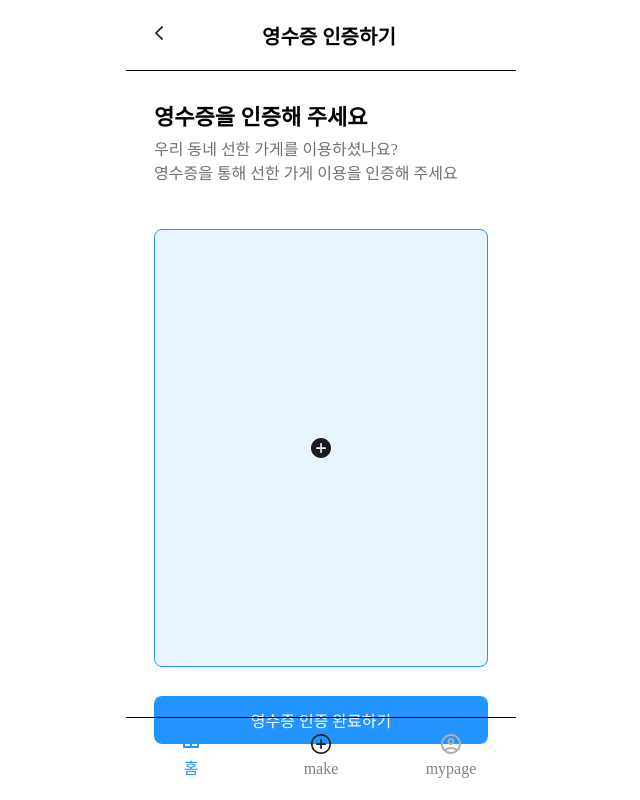
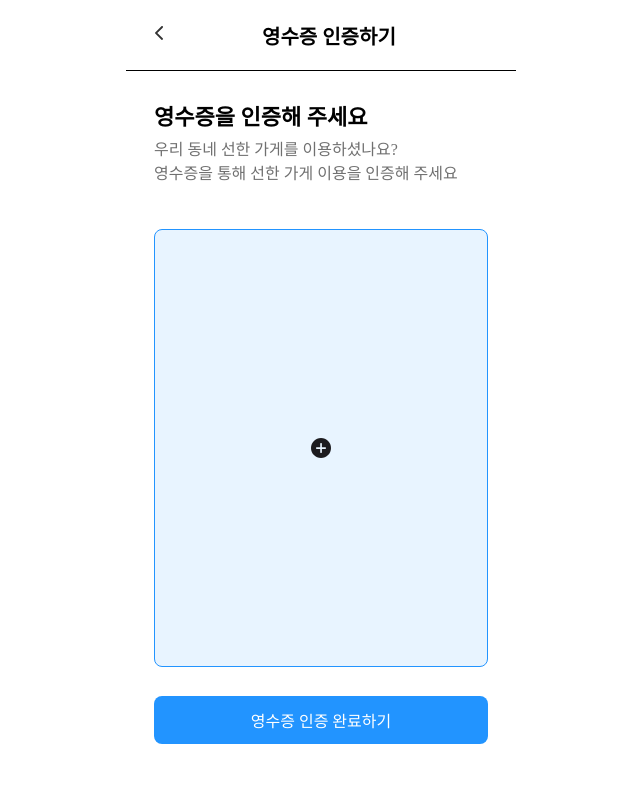
Before and after one commit to seoul-women-tech-hackathon-team5/meaningout-client, a React (Vite) app: page /certificate in a window 1280 px wide. Shown: the whole page, without its empty margins (319-959 px from the left). Built offline with nearby package versions, Linux system fonts and the light colour scheme.

Commit message:
feat : Set BottomNav temporarily

```diff
--- a/src/components/UI/BottomNav.jsx
+++ b/src/components/UI/BottomNav.jsx
@@ -11,6 +11,7 @@ const StyledBottomNav = styled.div`
     justify-content: center;
     border-top-style: solid;
     border-top-width: 0.5px;
+    z-index: -10;
 
     button {
         width: 8.125rem;
--- a/src/pages/CertificationPage.jsx
+++ b/src/pages/CertificationPage.jsx
@@ -6,10 +6,11 @@ import { useNavigate } from 'react-router-dom';
 
 const StyledCertification = styled.div`
     width: 390px;
-    height: 100%;
+    height: 100vh;
     display: flex;
     flex-direction: column;
     align-items: center;
+    background-color: white;
 
     .certificate-container {
         display: flex;
--- a/src/pages/MainPage.jsx
+++ b/src/pages/MainPage.jsx
@@ -1,7 +1,6 @@
 import styled from 'styled-components';
 import Header from '../components/MainPage/Header';
 import MessageBox from '../components/MainPage/MeassageBox';
-import BottomNav from '../components/UI/BottomNav';
 
 const StyledMain = styled.div`
     width: 390px;
@@ -16,7 +15,6 @@ const MainPage = () => {
         <StyledMain>
             <Header/>
             <MessageBox/>
-            <BottomNav/>
         </StyledMain>
     );
 }
--- a/src/pages/MakePage.jsx
+++ b/src/pages/MakePage.jsx
@@ -4,10 +4,11 @@ import InputBox from '../components/MakePage/InputBox';
 
 const StyledMake = styled.div`
     width: 390px;
-    height: 100%;
+    height: 100vh;
     display: flex;
     flex-direction: column;
     align-items: center;
+    background-color: white;
 
     .title{
         font-size: 22px;
--- a/src/pages/PreviewPage.jsx
+++ b/src/pages/PreviewPage.jsx
@@ -2,10 +2,11 @@ import styled from 'styled-components';
 
 const StyledPreviewPage = styled.div`
     width: 390px;
-    height: 100%;
+    height: 100vh;
     display: flex;
     flex-direction: column;
     align-items: center;
+    background-color: white;
 `
 
 const PreviewPage = () => {
```
